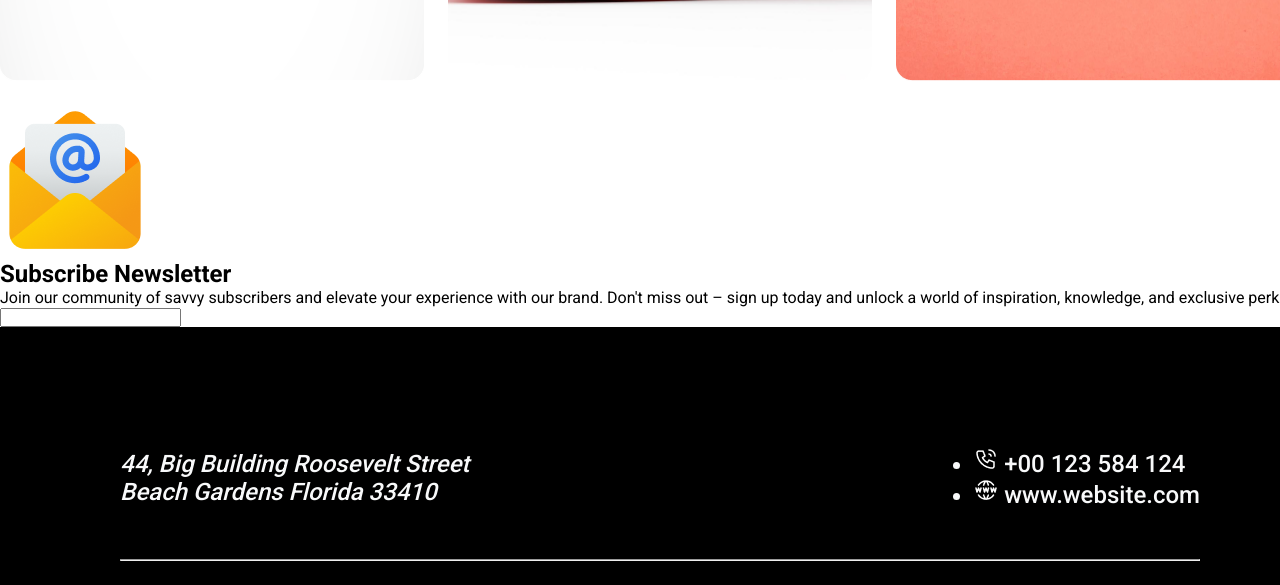
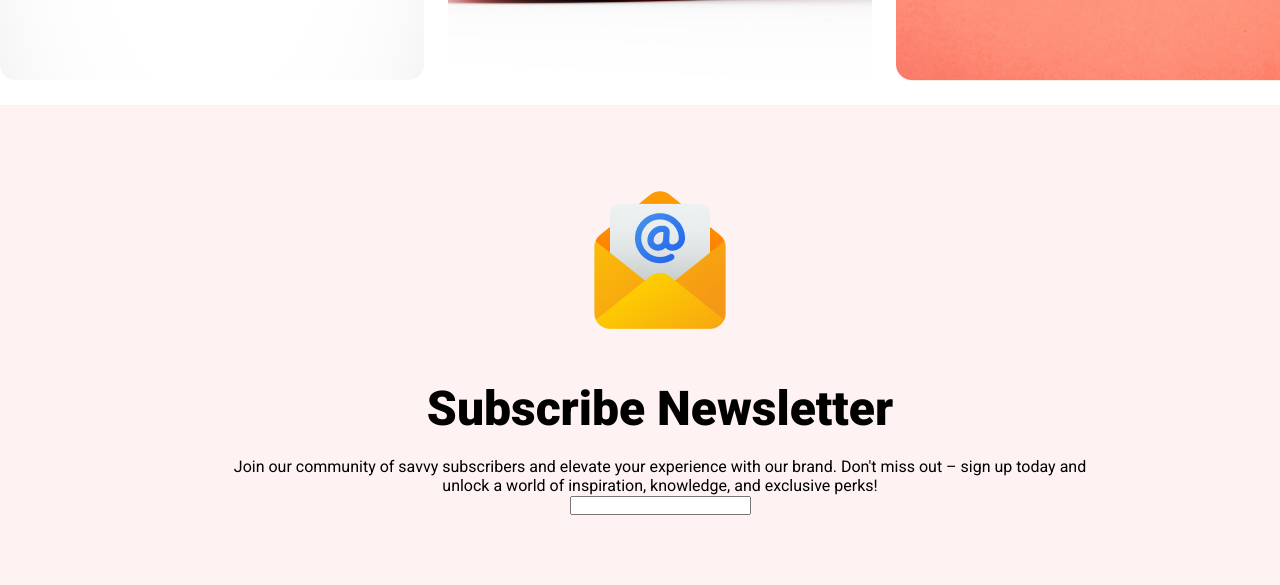
Before and after one commit to ammarofficialbd/b9-a1, a plain HTML site: page index.html in a window 1280 px wide. Shown: the part 2679-3264 px from the top of the page. Drawn offline with Linux system fonts and the light colour scheme.

```diff
--- a/index.html
+++ b/index.html
@@ -98,8 +98,8 @@
       <!-- NewsLetter Section -->
       <section class="newsltr-sec">
         <article>
-            <div>
-                <div> <img src="./resources/Group 61.png" alt=""> </div>
+            <div class="header-part">
+                <div class="icon"> <img src="./resources/Group 61.png" alt=""> </div>
                 <h2> Subscribe Newsletter </h2>
                 <p> Join our community of savvy subscribers and elevate your experience with our brand. Don't miss out – sign up today and unlock a world of inspiration, knowledge, and exclusive perks!</p>
             </div>
--- a/style.css
+++ b/style.css
@@ -170,43 +170,73 @@ footer {
   margin-bottom: 58px;
 }
 /*  Portfolio sec  css*/
- .sec-04{
+.sec-04 {
   margin-top: 50px;
 }
- .sec-04 > header > h3{
+.sec-04 > header > h3 {
   font-size: 24px;
   font-weight: 700;
   color: var(--primary-color);
   line-height: 24px;
   margin-bottom: 16px;
 }
- .sec-04 > header > h1{
+.sec-04 > header > h1 {
   font-size: 48px;
   font-weight: 900;
   color: var(--text-color-1);
   line-height: 58px;
   margin-bottom: 40px;
 }
- .sec-04 > header > p{
+.sec-04 > header > p {
   width: 896px;
   font-size: 20px;
   color: var(--text-color-3);
   line-height: 30px;
 }
- .sec-04 > .content-box > article > .row{
+.sec-04 > .content-box > article > .row {
   display: flex;
   justify-content: space-between;
   align-items: center;
   padding: 20px 0;
 }
 
- .sec-04 > .content-box > article > .row > .content > img{
+.sec-04 > .content-box > article > .row > .content > img {
   width: 424px;
   height: 450px;
 }
+/* Newsletter Sec css*/
+.newsltr-sec {
+  height: 600px;
+  background: rgba(255, 0, 0, 0.05);
+}
+.newsltr-sec > article {
+  display: flex;
+  flex-direction: column;
+  justify-content: center;
+  align-items: center;
+}
+.newsltr-sec > article > .header-part > .icon {
+  padding-top: 80px;
+  padding-bottom: 40px;
+  text-align: center;
+}
+.newsltr-sec > article > .header-part > h2 {
+  width: 890px;
+  color: var(--text-color-1);
+  font-size: 48px;
+  font-weight: 900;
+  text-align: center;
+  padding-bottom: 20px;
+}
+.newsltr-sec > article > .header-part > p {
+  width: 890px;
+  text-align: center;
+}
+
 
 /* footer css */
 footer {
+  margin-top: 50px;
   padding: 120px;
   height: 600px;
   background: #000;
```
Lines whose indentation alone changed are shown as unchanged.
